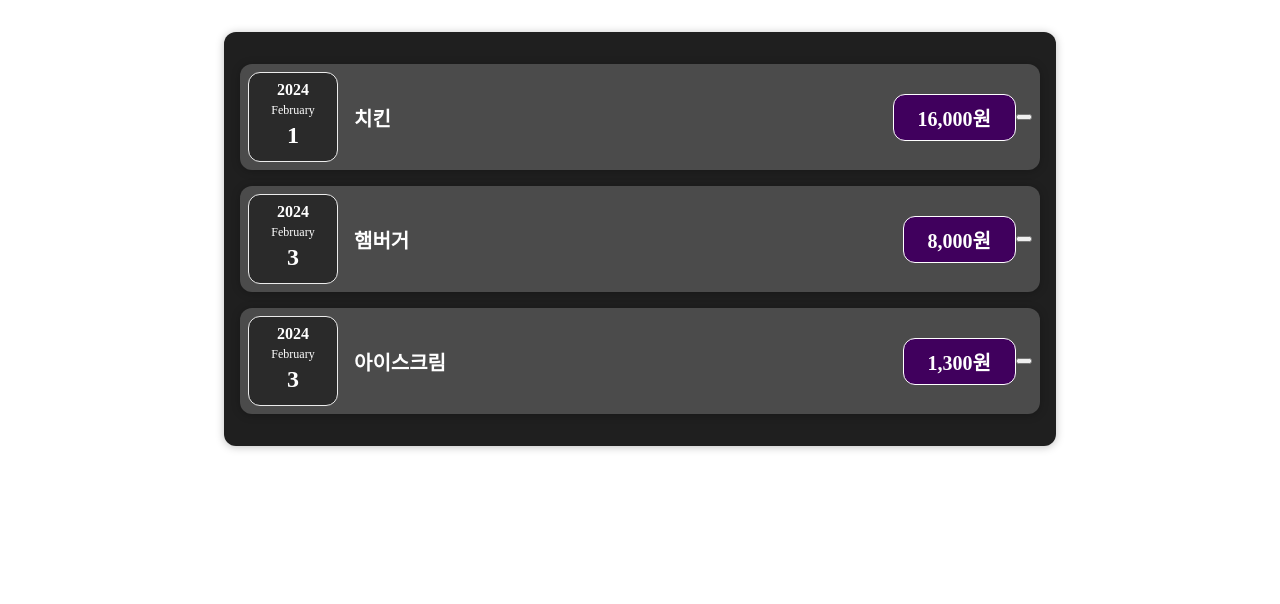
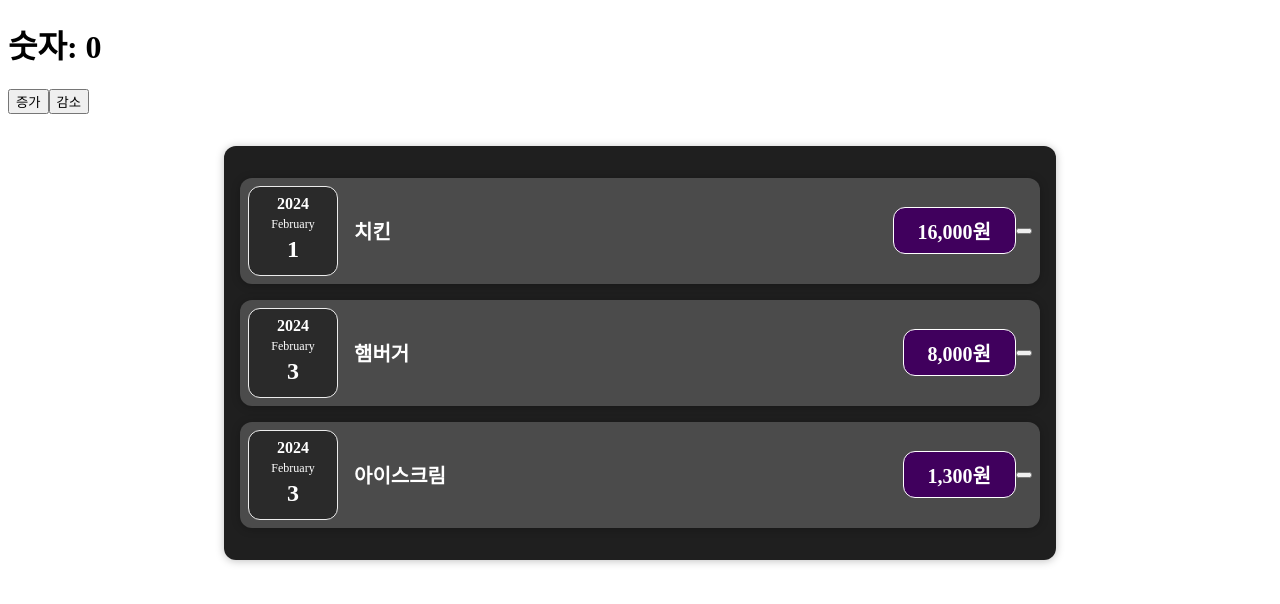
Before and after one commit to seyoung0314/react-study, a React (Vite) app: page / in a window 1280 px wide. Shown: the top 604 px of the page. Built offline with nearby package versions, Linux system fonts and the light colour scheme.

Commit message:
카운터 예제

```diff
--- a/src/App.jsx
+++ b/src/App.jsx
@@ -1,8 +1,6 @@
 import React from "react";
-import Hello from "./components/Hello.jsx";
-import Bye from "./components/Bye.jsx";
-import ExpenseItem from "./components/expenses/ExpenseItem.jsx";
 import ExpenseList from "./components/expenses/ExpenseList.jsx";
+import Counter from "./components/Counter";
 
 // 컴포넌트
 function App() {
@@ -65,6 +63,7 @@
   ];
   return (
     <>
+      <Counter />
       <ExpenseList expenses={expenses} />
     </>
   );
--- /dev/null
+++ b/src/components/Counter.jsx
@@ -0,0 +1,27 @@
+import React, { useState } from 'react';
+
+const Counter = () => {
+  // useState의 리턴값 :
+  // 1- 상태관리 변수값
+  // 2- 상태변경 함수
+  const [count, setCount] = useState(0);
+  console.log('1. init count: ', count);
+
+  const increaseHandler = () => {
+    // 상태값을 업데이트할 때는 상태값에 직접 접근하면 안되고
+    // 반드시 setter를 통해 업데이트해야함
+    setCount(count + 1);
+    // 상태업데이트는 리렌더링 이후에 일어남
+    console.log('2. count by click: ', count);
+  };
+  const decreaseHandler = () => setCount(count - 1);
+  console.log('3. last count: ', count);
+  return (
+    <div>
+      <h1>숫자: { count }</h1>
+      <button onClick={increaseHandler}>증가</button>
+      <button onClick={decreaseHandler}>감소</button>
+    </div>
+  );
+};
+export default Counter;
```
